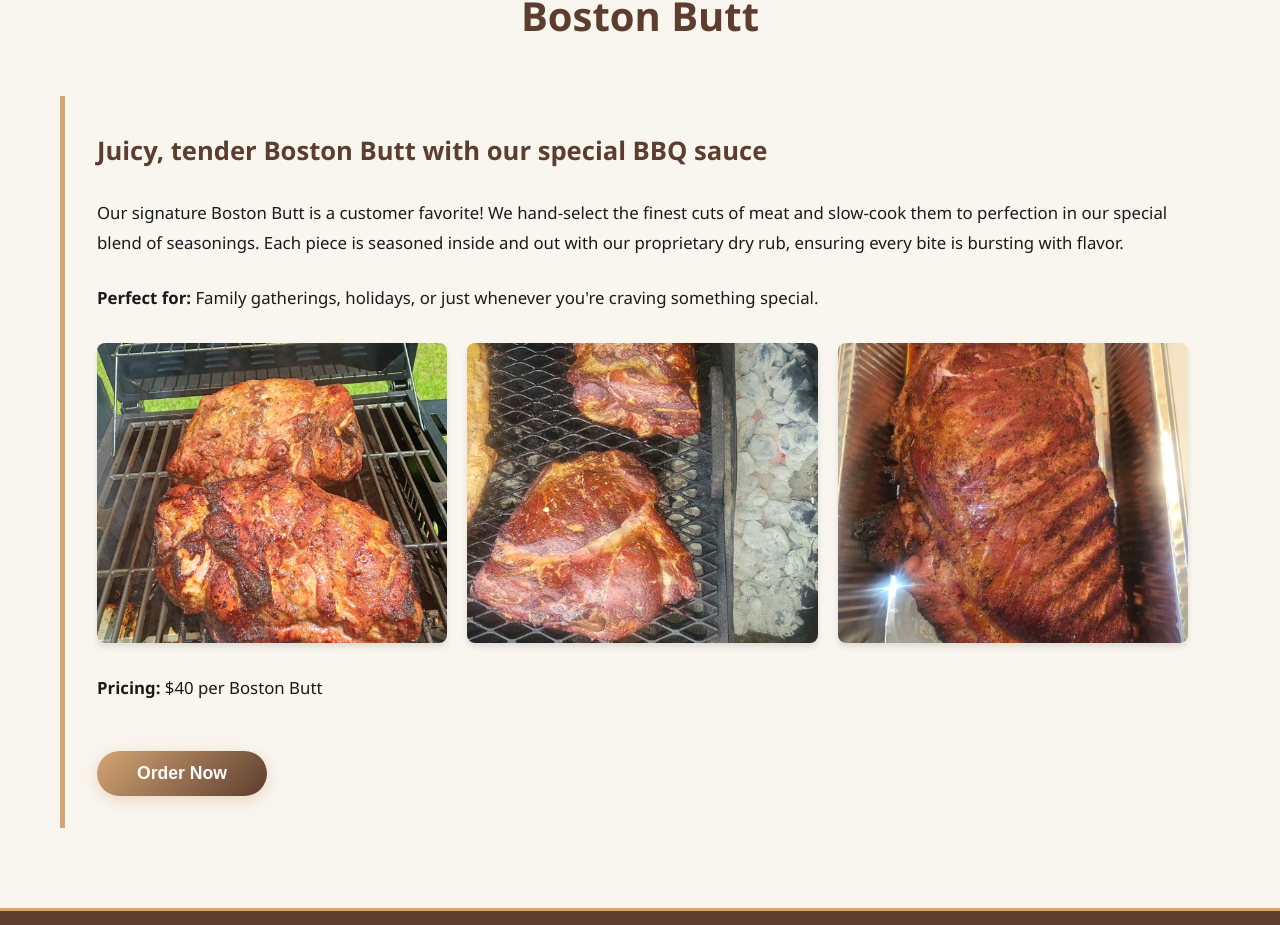
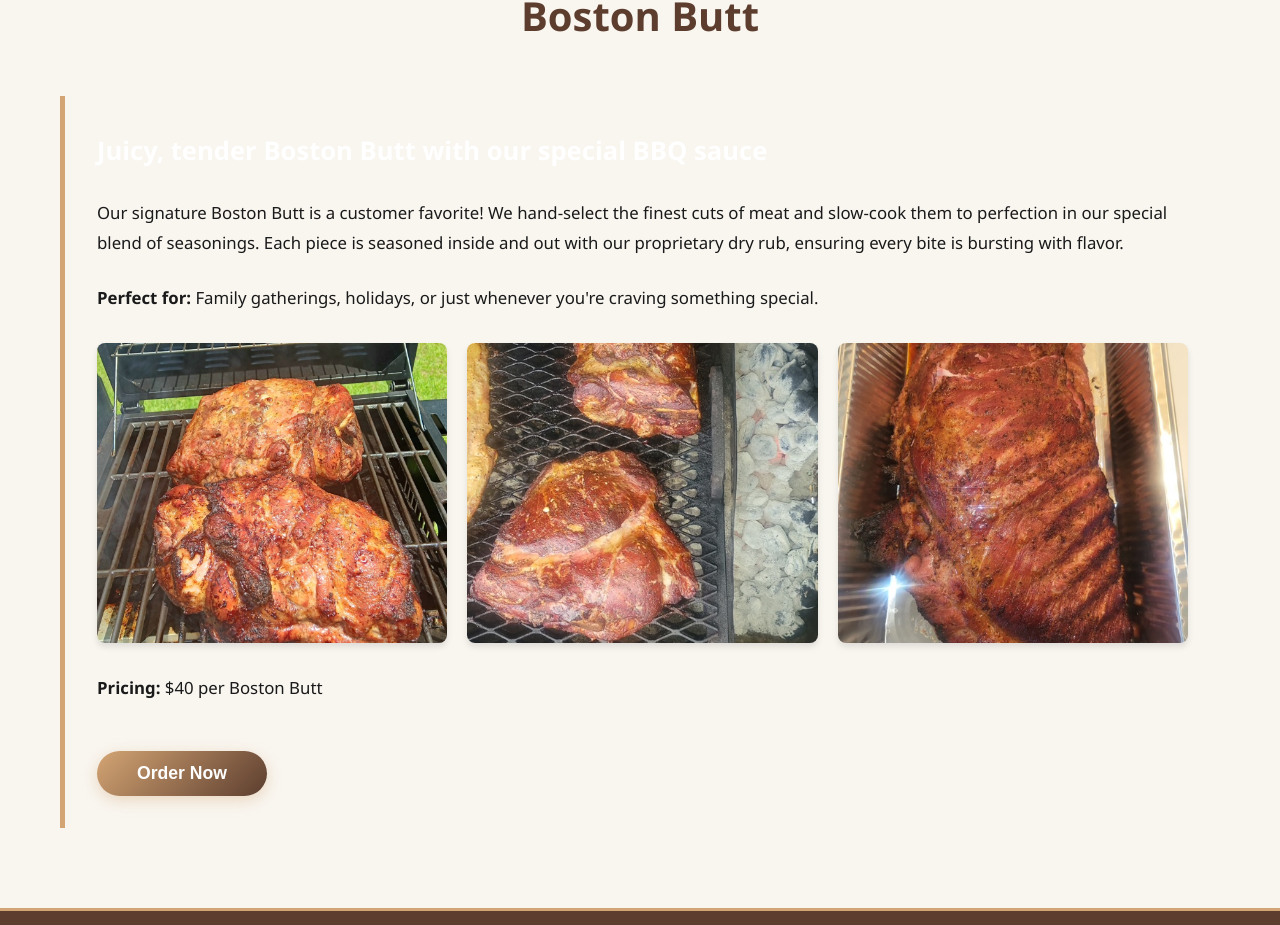
Before and after one commit to Diamond-Queen/BBQ---SECRET, a React (Vite) app: page /boston-butt in a window 1280 px wide. Shown: the part 977-1902 px from the top of the page. Built offline with nearby package versions, Linux system fonts and the light colour scheme.

Commit message:
white words

```diff
--- a/stylesheets/friedturkey.css
+++ b/stylesheets/friedturkey.css
@@ -39,7 +39,11 @@
 }
 
 h3 {
-  color: #fff;
+  color: #fff !important;
+}
+
+.menu-item-detail h3 {
+  color: #fff !important;
 }
 
 /* Fried Turkey Image Gallery */
```
